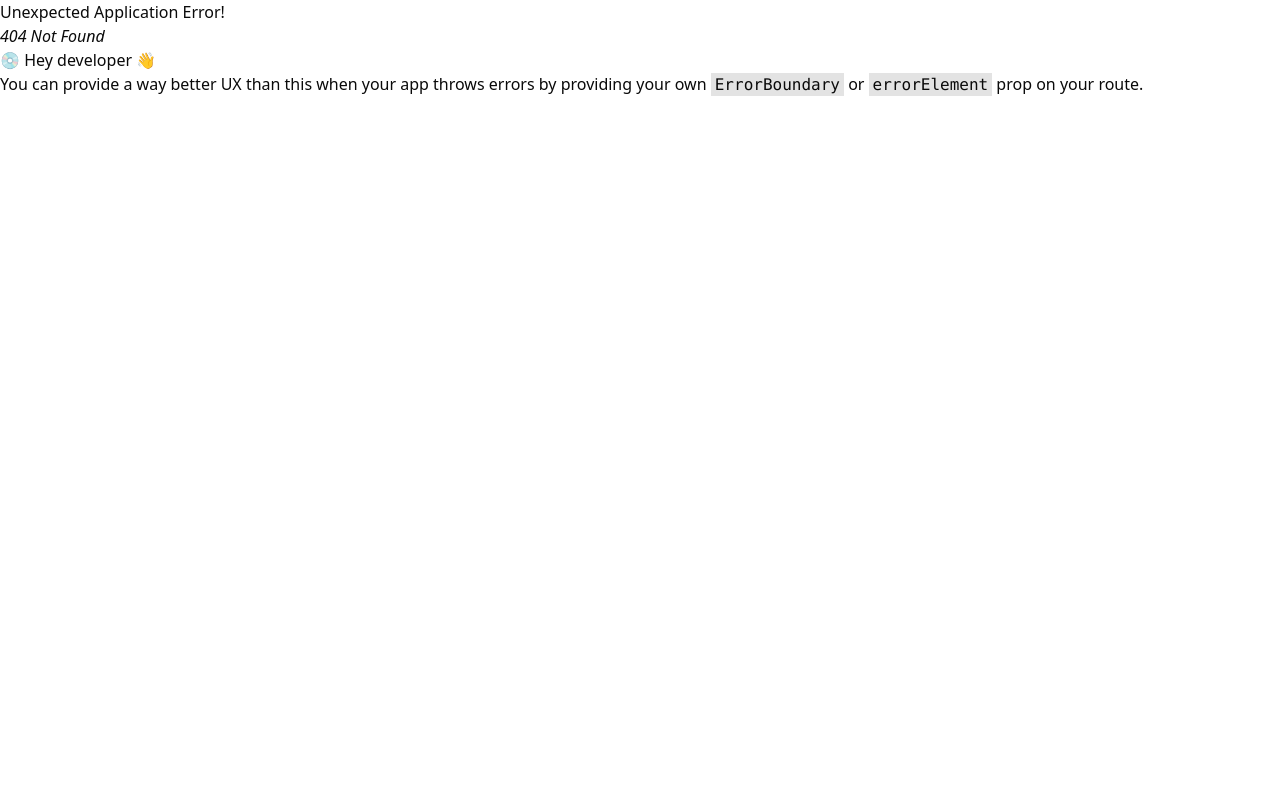
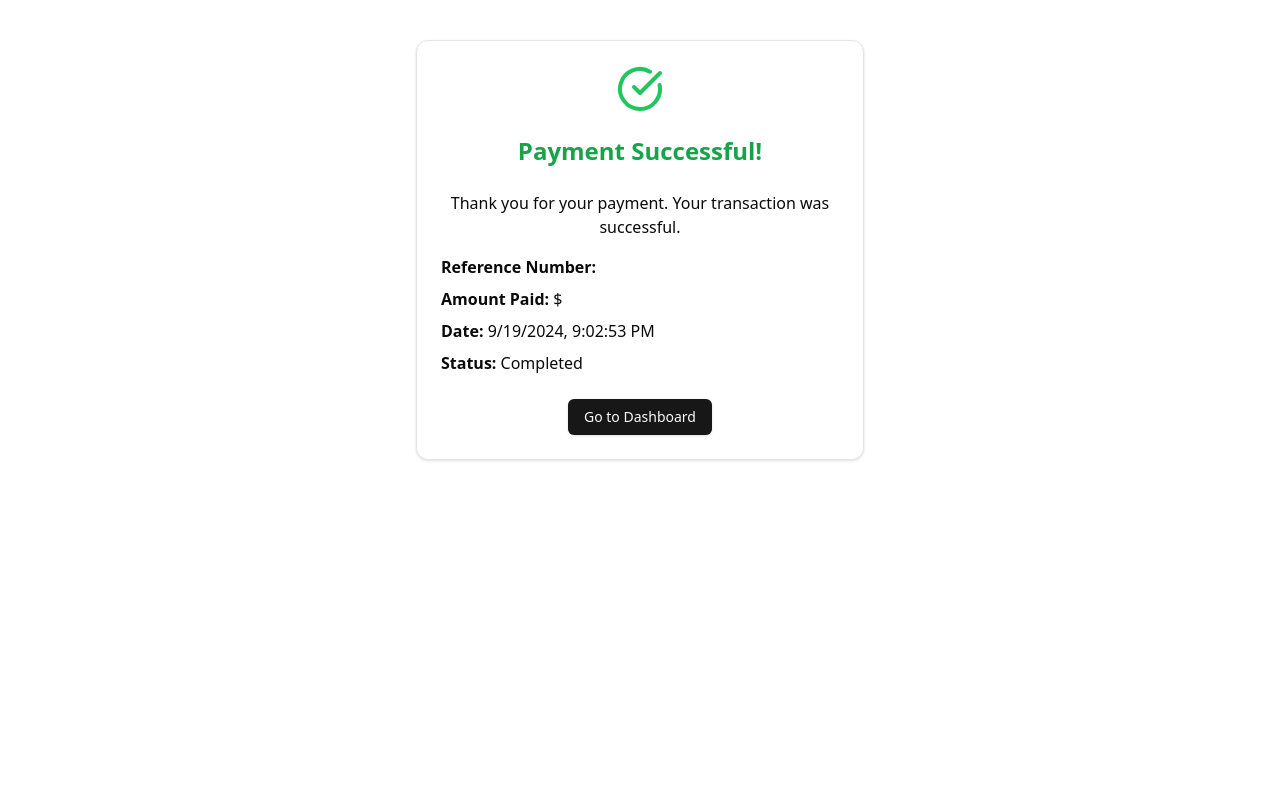
Before and after one commit to Shivam2534/Subsspot, a React (Vite) app: page /paymentSuccess in a window 1280 px wide. Before the commit this address had no page. Shown: the top 800 px of the page. Built offline with nearby package versions, Linux system fonts and the light colour scheme.

Commit message:
Added razorpay  payment

```diff
--- a/index.html
+++ b/index.html
@@ -1,5 +1,5 @@
-<!doctype html>
-<html lang="en" >
+<!DOCTYPE html>
+<html lang="en">
   <head>
     <meta charset="UTF-8" />
     <link rel="icon" type="image/svg+xml" href="/vite.svg" />
@@ -9,5 +9,6 @@
   <body>
     <div id="root"></div>
     <script type="module" src="/src/main.jsx"></script>
+    <script src="https://checkout.razorpay.com/v1/checkout.js"></script>
   </body>
 </html>
--- a/package.json
+++ b/package.json
@@ -17,6 +17,7 @@
     "@radix-ui/react-progress": "^1.1.0",
     "@radix-ui/react-radio-group": "^1.2.0",
     "@radix-ui/react-slot": "^1.1.0",
+    "axios": "^1.7.7",
     "class-variance-authority": "^0.7.0",
     "clsx": "^2.1.1",
     "lucide-react": "^0.441.0",
--- /dev/null
+++ b/src/OurComponents/Payment Integration/PaymentSuccess.jsx
@@ -0,0 +1,47 @@
+import React from 'react';
+import { useLocation, useNavigate } from 'react-router-dom';
+import { CheckCircle } from 'lucide-react';
+import { Button } from '@/components/ui/button';
+import { Card, CardHeader, CardContent, CardFooter } from '@/components/ui/card';
+
+export default function PaymentSuccess() {
+  const location = useLocation();
+  const navigate = useNavigate();
+  const searchParams = new URLSearchParams(location.search);
+  const referenceNo = searchParams.get("referenceNo");
+  const amount = searchParams.get("amount");
+  const date = new Date().toLocaleString();
+
+  const handleRedirectToDashboard = () => {
+    navigate('/userdashboard');
+  };
+
+  return (
+    <div className="max-w-md mx-auto mt-10 min-h-screen">
+      <Card>
+        <CardHeader>
+          <div className="flex items-center justify-center mb-4">
+            <CheckCircle className="w-12 h-12 text-green-500" />
+          </div>
+          <h2 className="text-2xl font-bold text-center text-green-600">
+            Payment Successful!
+          </h2>
+        </CardHeader>
+        <CardContent className="text-center">
+          <p className="mb-4">Thank you for your payment. Your transaction was successful.</p>
+          <ul className="space-y-2 text-left">
+            <li><strong>Reference Number:</strong> {referenceNo}</li>
+            <li><strong>Amount Paid:</strong> ${amount}</li>
+            <li><strong>Date:</strong> {date}</li>
+            <li><strong>Status:</strong> Completed</li>
+          </ul>
+        </CardContent>
+        <CardFooter className="flex justify-center">
+          <Button onClick={handleRedirectToDashboard}>
+            Go to Dashboard
+          </Button>
+        </CardFooter>
+      </Card>
+    </div>
+  );
+}
--- a/src/OurComponents/Subscribtion Selection/SubscriptionSelection.jsx
+++ b/src/OurComponents/Subscribtion Selection/SubscriptionSelection.jsx
@@ -23,13 +23,78 @@ import { RadioGroup, RadioGroupItem } from "@/components/ui/radio-group";
 import { Alert, AlertDescription, AlertTitle } from "@/components/ui/alert";
 import { Checkbox } from "@/components/ui/checkbox";
 import { useNavigate } from "react-router-dom";
+import axios from "axios";
 
 const SubscriptionProcessPage = ({ onBack }) => {
   const [step, setStep] = useState(1);
-  const [paymentMethod, setPaymentMethod] = useState("credit-card");
+  // const [paymentMethod, setPaymentMethod] = useState("credit-card");
   const [email, setEmail] = useState("");
   const [confirmEmail, setConfirmEmail] = useState("");
   const [termsAccepted, setTermsAccepted] = useState(false);
+
+  const [amount, setAmount] = useState(60);
+
+  const handleCreateOrder = async () => {
+    try {
+      console.log("Request is here");
+      const {
+        data: { key },
+      } = await axios.get("http://localhost:3000/api/v1/key/apikey");
+
+      const res = await axios.post("http://localhost:3000/api/v1/createorder", {
+        amount: Number(amount),
+      });
+      const order = res.data.order;
+      console.log("order-", order);
+
+      const options = {
+        key: key,
+        amount: order.amount,
+        currency: order.currency,
+        name: "Shivam Kanchole",
+        description: "Test Transaction by Shivam",
+        image: "https://example.com/your-logo.png",
+        order_id: order.id,
+        handler: function (response) {
+          handlePaymentVerification(response);
+        },
+        prefill: {
+          name: "Shivam Kanchole",
+          email: "shivamkanchole2002@gmail.com",
+          contact: "6262556682",
+        },
+        notes: {
+          address: "Razorpay Corporate Office",
+        },
+        theme: {
+          color: "#3399cc",
+        },
+      };
+
+      const rzp1 = new window.Razorpay(options);
+      rzp1.open();
+    } catch (error) {
+      console.error("Error creating order:", error);
+      // alert("Failed to create order. Please try again.");
+    }
+  };
+
+  async function handlePaymentVerification(response) {
+    try {
+      const verificationResponse = await axios.post(
+        "http://localhost:3000/api/v1/verifyPayment",
+        response
+      );
+      if (verificationResponse.data.success) {
+        navigate(verificationResponse.data.redirectURL);
+      } else {
+        alert("Payment verification failed. Please contact support.");
+      }
+    } catch (error) {
+      console.error("Error verifying payment:", error);
+      alert("Payment verification failed. Please contact support.");
+    }
+  }
 
   const handleNext = () => {
     if (step === 3 && (!email || email !== confirmEmail || !termsAccepted)) {
@@ -49,11 +114,9 @@ const SubscriptionProcessPage = ({ onBack }) => {
 
   const handleSubmit = (e) => {
     e.preventDefault();
-    // Here you would typically handle the form submission,
-    // including payment processing and API calls
-    console.log("Form submitted");
-    // For demo purposes, we'll just move to a "success" step
-    setStep(5);
+
+    handleCreateOrder();
+    // setStep(5);
   };
 
   const navigate = useNavigate();
@@ -285,7 +348,7 @@ const SubscriptionProcessPage = ({ onBack }) => {
               </div>
             )}
 
-            {step === 4 && (
+            {/* {step === 4 && (
               <form onSubmit={handleSubmit}>
                 <h3 className="text-lg font-semibold mb-4">Payment Details</h3>
                 <div className="space-y-4">
@@ -335,7 +398,14 @@ const SubscriptionProcessPage = ({ onBack }) => {
                   )}
                 </div>
               </form>
-            )}
+            )} */}
+            {/* {
+              step===4 && (
+                <div>
+
+                </div>
+              )
+            } */}
 
             {step === 5 && (
               <div className="text-center">
--- a/src/Payment Integration/CreateOrder.jsx
+++ /dev/null
@@ -1,92 +0,0 @@
-import { useState } from "react";
-import axios from "axios";
-import { useNavigate } from "react-router-dom";
-
-function CreateOrder() {
-  const [amount, setAmount] = useState("");
-  const navigate = useNavigate();
-
-  async function handleCreateOrder() {
-    try {
-      const {
-        data: { key },
-      } = await axios.get("http://localhost:3000/api/v1/key/apikey");
-
-      const res = await axios.post("http://localhost:3000/api/v1/createorder", {
-        amount: Number(amount),
-      });
-      const order = res.data.order;
-      console.log("order-", order);
-
-      const options = {
-        key: key,
-        amount: order.amount,
-        currency: order.currency,
-        name: "Shivam Kanchole",
-        description: "Test Transaction by Shivam",
-        image: "https://example.com/your-logo.png",
-        order_id: order.id,
-        handler: function (response) {
-          handlePaymentVerification(response);
-        },
-        prefill: {
-          name: "Shivam Kanchole",
-          email: "shivamkanchole2002@gmail.com",
-          contact: "6262556682",
-        },
-        notes: {
-          address: "Razorpay Corporate Office",
-        },
-        theme: {
-          color: "#3399cc",
-        },
-      };
-
-      const rzp1 = new window.Razorpay(options);
-      rzp1.open();
-    } catch (error) {
-      console.error("Error creating order:", error);
-      alert("Failed to create order. Please try again.");
-    }
-  }
-
-  async function handlePaymentVerification(response) {
-    try {
-      const verificationResponse = await axios.post(
-        "http://localhost:3000/api/v1/verifyPayment",
-        response
-      );
-      if (verificationResponse.data.success) {
-        navigate(verificationResponse.data.redirectURL);
-      } else {
-        alert("Payment verification failed. Please contact support.");
-      }
-    } catch (error) {
-      console.error("Error verifying payment:", error);
-      alert("Payment verification failed. Please contact support.");
-    }
-  }
-
-  return (
-    <div className="max-w-md mx-auto mt-10 p-6 bg-white rounded-lg shadow-xl">
-      <h2 className="text-2xl font-bold mb-4 text-center">Create Order</h2>
-      <div className="mb-4">
-        <input
-          type="number"
-          placeholder="Enter amount"
-          value={amount}
-          onChange={(e) => setAmount(e.target.value)}
-          className="w-full px-3 py-2 border border-gray-300 rounded-md focus:outline-none focus:ring-2 focus:ring-blue-500"
-        />
-      </div>
-      <button
-        onClick={handleCreateOrder}
-        className="w-full bg-blue-500 text-white py-2 px-4 rounded-md hover:bg-blue-600 focus:outline-none focus:ring-2 focus:ring-blue-500 focus:ring-opacity-50"
-      >
-        Create Order
-      </button>
-    </div>
-  );
-}
-
-export { CreateOrder };
--- a/src/Payment Integration/PaymentSuccess.jsx
+++ /dev/null
@@ -1,19 +0,0 @@
-import { useLocation } from "react-router-dom";
-
-function PaymentSuccess() {
-  const location = useLocation();
-  const searchParams = new URLSearchParams(location.search);
-  const referenceNo = searchParams.get("referenceNo");
-
-  return (
-    <div className="max-w-md mx-auto mt-10 p-6 bg-white rounded-lg shadow-xl text-center">
-      <h2 className="text-2xl font-bold mb-4 text-green-600">
-        Payment Successful!
-      </h2>
-      <p className="mb-2">Thank you for your payment.</p>
-      <p className="font-semibold">Reference Number: {referenceNo}</p>
-    </div>
-  );
-}
-
-export { PaymentSuccess };
```
Also changed, not shown: src/main.jsx (+6 -1 lines), 1 other file (tests, documents, lock files or other folders).
